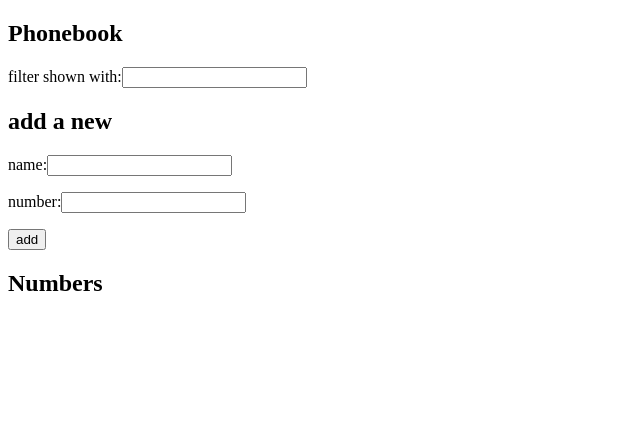
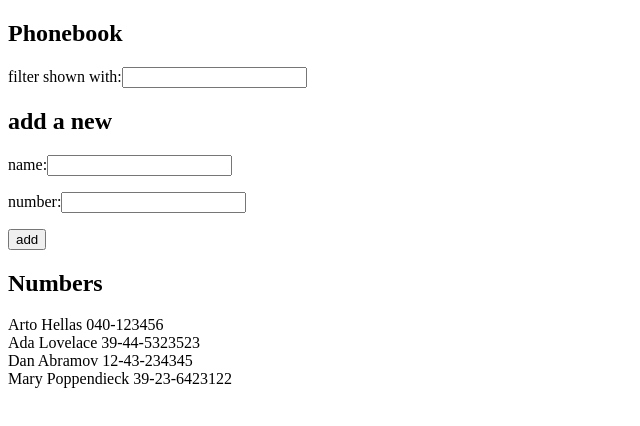
Before and after one commit to jayne-b/Netbeans, a React (Create React App) app in the folder Part2/phonebook/: page / in a window 1280 px wide. Shown: the top 426 px of the page, without its empty margins (0-640 px from the left). Built offline with nearby package versions, Linux system fonts and the light colour scheme; data requests are answered from the project's data file.

Commit message:
2.11 done

```diff
--- /dev/null
+++ b/Part2/phonebook/db.json
@@ -0,0 +1,24 @@
+{
+    "persons":[
+      {
+        "name": "Arto Hellas",
+        "number": "040-123456",
+        "id": 1
+      },
+      {
+        "name": "Ada Lovelace",
+        "number": "39-44-5323523",
+        "id": 2
+      },
+      {
+        "name": "Dan Abramov",
+        "number": "12-43-234345",
+        "id": 3
+      },
+      {
+        "name": "Mary Poppendieck",
+        "number": "39-23-6423122",
+        "id": 4
+      }
+    ]
+  }
--- a/Part2/phonebook/src/App.js
+++ b/Part2/phonebook/src/App.js
@@ -1,7 +1,8 @@
-import React, { useState } from 'react'
+import React, { useState, useEffect } from 'react'
 import Filter from './Components/Filter'
 import PersonForm from './Components/PersonForm'
 import Persons from './Components/Persons'
+import axios from 'axios'
 
 const App = () => {
   const [persons, setPersons] = useState([])
@@ -9,13 +10,23 @@
   const [newNumber, setNewNumber] = useState('')
   const [showSearched, setShowSearched] = useState('')
 
+  useEffect(() => {
+    console.log('effect')
+    axios
+      .get('http://localhost:3001/persons')
+      .then(response => {
+        console.log('promise fulfilled')
+        setPersons(response.data)
+      })
+  }, [])
 
   const addPerson = (event) => {
     event.preventDefault()
     if (!checkNameExists(newName)) {
       const personObject = {
         name: newName,
-        number: newNumber
+        number: newNumber,
+        id: persons.length + 1
       }
       setPersons(persons.concat(personObject))
       setNewName('')
--- a/Part2/phonebook/src/index.js
+++ b/Part2/phonebook/src/index.js
@@ -2,10 +2,7 @@
 import ReactDOM from 'react-dom';
 import App from './App';
 
-
 ReactDOM.render(
-  <React.StrictMode>
-    <App />
-  </React.StrictMode>,
+    <App />,
   document.getElementById('root')
 );
```
Also changed, not shown: Part2/phonebook/package.json (+6 -1 lines), 1 other file (tests, documents, lock files or other folders).
